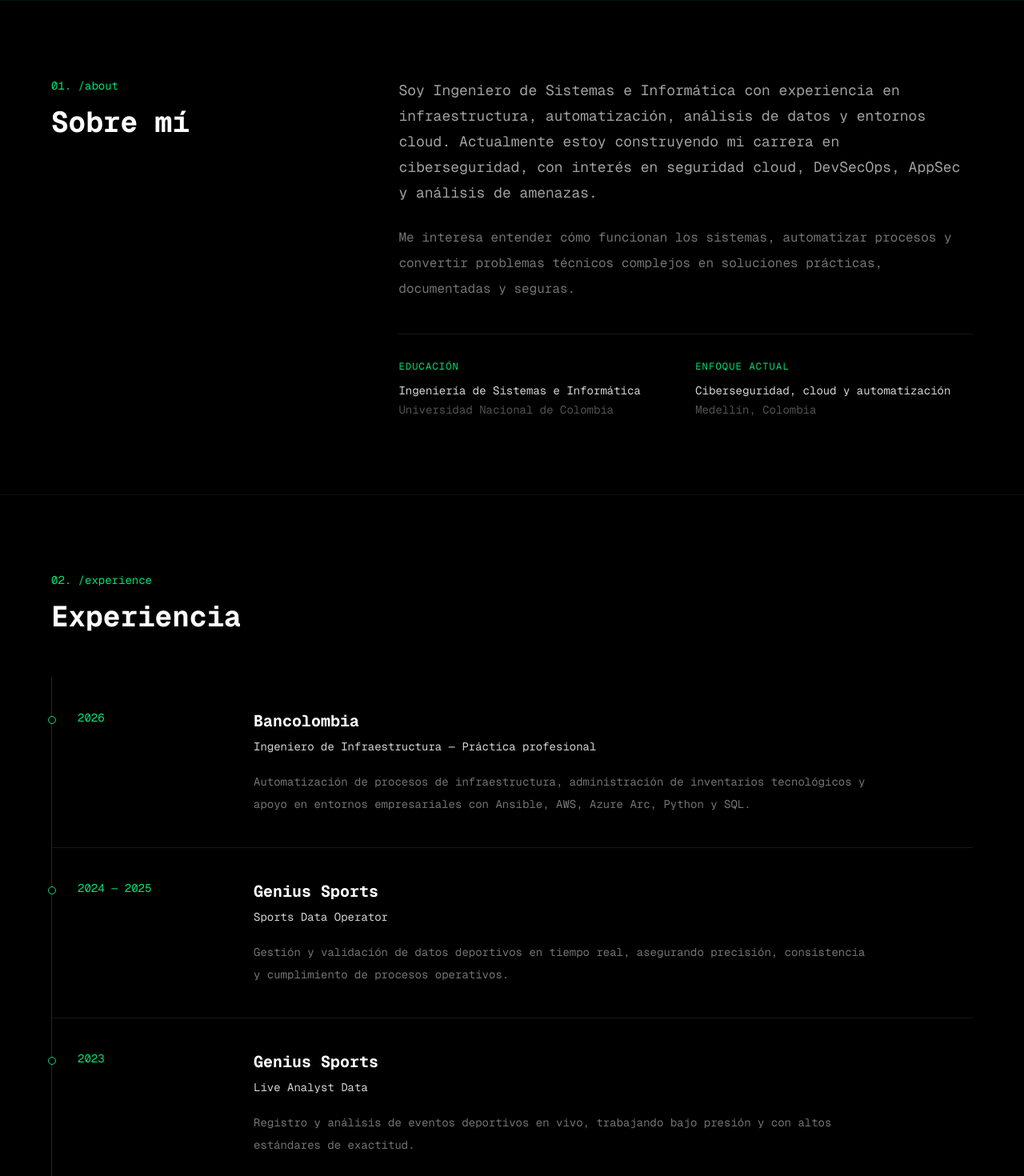
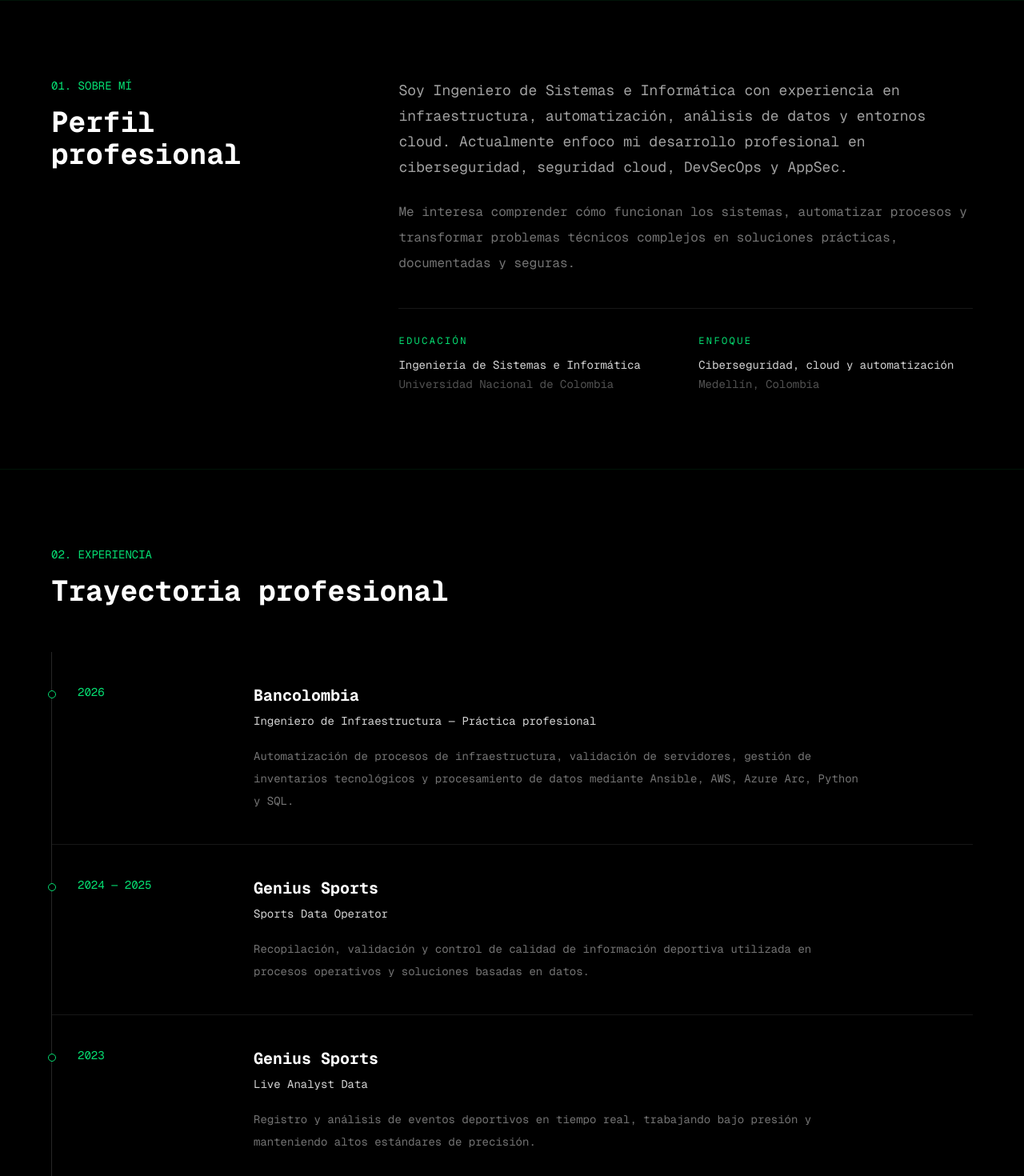
Before and after one commit to xFa00/fabian-portfolio, a Next.js app: page / in a window 1280 px wide. Shown: the part 800-2270 px from the top of the page at 80% size. Built offline with nearby package versions, Linux system fonts and the light colour scheme.

Commit message:
feat: add about and experience sections

```diff
--- a/components/About.tsx
+++ b/components/About.tsx
@@ -6,12 +6,10 @@ export default function About() {
     >
       <div className="mx-auto grid max-w-6xl gap-12 md:grid-cols-[0.7fr_1.3fr]">
         <div>
-          <p className="font-mono text-sm text-green-400">
-            01. /about
-          </p>
+          <p className="font-mono text-sm text-green-400">01. SOBRE MÍ</p>
 
           <h2 className="mt-4 font-mono text-3xl font-bold text-white md:text-4xl">
-            Sobre mí
+            Perfil profesional
           </h2>
         </div>
 
@@ -19,20 +17,19 @@ export default function About() {
           <p className="font-mono text-base leading-8 text-neutral-400 md:text-lg">
             Soy Ingeniero de Sistemas e Informática con experiencia en
             infraestructura, automatización, análisis de datos y entornos
-            cloud. Actualmente estoy construyendo mi carrera en
-            ciberseguridad, con interés en seguridad cloud, DevSecOps,
-            AppSec y análisis de amenazas.
+            cloud. Actualmente enfoco mi desarrollo profesional en
+            ciberseguridad, seguridad cloud, DevSecOps y AppSec.
           </p>
 
           <p className="mt-6 font-mono text-base leading-8 text-neutral-500">
-            Me interesa entender cómo funcionan los sistemas, automatizar
-            procesos y convertir problemas técnicos complejos en soluciones
+            Me interesa comprender cómo funcionan los sistemas, automatizar
+            procesos y transformar problemas técnicos complejos en soluciones
             prácticas, documentadas y seguras.
           </p>
 
-          <div className="mt-10 grid gap-6 border-t border-neutral-900 pt-8 sm:grid-cols-2">
+          <div className="mt-10 grid gap-8 border-t border-neutral-900 pt-8 sm:grid-cols-2">
             <div>
-              <p className="font-mono text-xs uppercase tracking-widest text-green-400">
+              <p className="font-mono text-xs uppercase tracking-[0.2em] text-green-400">
                 Educación
               </p>
 
@@ -46,8 +43,8 @@ export default function About() {
             </div>
 
             <div>
-              <p className="font-mono text-xs uppercase tracking-widest text-green-400">
-                Enfoque actual
+              <p className="font-mono text-xs uppercase tracking-[0.2em] text-green-400">
+                Enfoque
               </p>
 
               <p className="mt-3 font-mono text-sm text-neutral-300">
--- a/components/Experience.tsx
+++ b/components/Experience.tsx
@@ -4,21 +4,21 @@ const experiences = [
     company: "Bancolombia",
     role: "Ingeniero de Infraestructura — Práctica profesional",
     description:
-      "Automatización de procesos de infraestructura, administración de inventarios tecnológicos y apoyo en entornos empresariales con Ansible, AWS, Azure Arc, Python y SQL.",
+      "Automatización de procesos de infraestructura, validación de servidores, gestión de inventarios tecnológicos y procesamiento de datos mediante Ansible, AWS, Azure Arc, Python y SQL.",
   },
   {
     period: "2024 — 2025",
     company: "Genius Sports",
     role: "Sports Data Operator",
     description:
-      "Gestión y validación de datos deportivos en tiempo real, asegurando precisión, consistencia y cumplimiento de procesos operativos.",
+      "Recopilación, validación y control de calidad de información deportiva utilizada en procesos operativos y soluciones basadas en datos.",
   },
   {
     period: "2023",
     company: "Genius Sports",
     role: "Live Analyst Data",
     description:
-      "Registro y análisis de eventos deportivos en vivo, trabajando bajo presión y con altos estándares de exactitud.",
+      "Registro y análisis de eventos deportivos en tiempo real, trabajando bajo presión y manteniendo altos estándares de precisión.",
   },
 ];
 
@@ -29,12 +29,10 @@ export default function Experience() {
       className="border-t border-green-500/10 px-6 py-24"
     >
       <div className="mx-auto max-w-6xl">
-        <p className="font-mono text-sm text-green-400">
-          02. /experience
-        </p>
+        <p className="font-mono text-sm text-green-400">02. EXPERIENCIA</p>
 
         <h2 className="mt-4 font-mono text-3xl font-bold text-white md:text-4xl">
-          Experiencia
+          Trayectoria profesional
         </h2>
 
         <div className="mt-14 border-l border-neutral-800">
```
